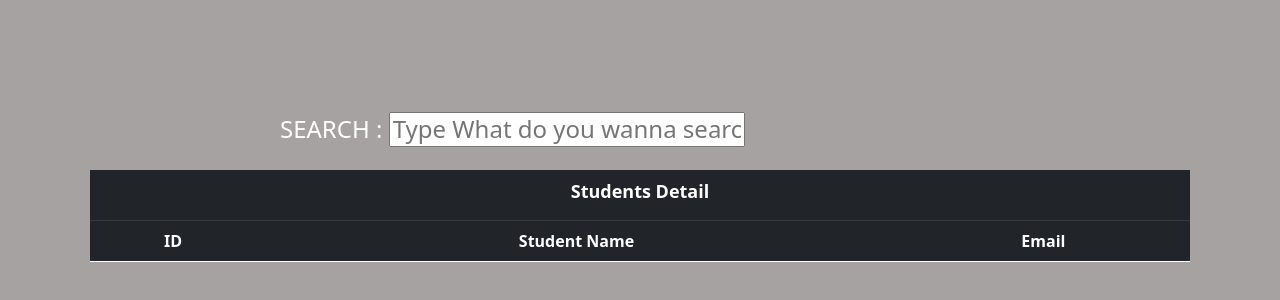
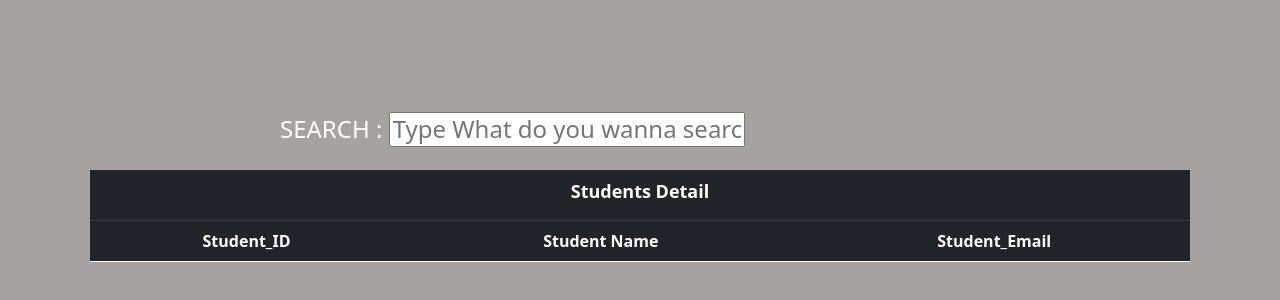
Before and after one commit to Achal4004/LMS_System, a website: page AngularUI/Pages/StudentDetail.html at #/Show in a window 1280 px wide. Shown: the part 108-408 px from the top of the page. Drawn offline with nearby package versions, Linux system fonts and the light colour scheme; some packages are replaced by stand-ins of ours; no server answers; files whose address does not match are found by name.

Commit message:
update
ok

```diff
--- a/AngularUI/Pages/StudentDetail.html
+++ b/AngularUI/Pages/StudentDetail.html
@@ -83,9 +83,9 @@
                 </div>
 
                 <tr>
-                    <th style="text-align: center;">ID</th>
+                    <th style="text-align: center;">Student_ID</th>
                     <th style="text-align: center;">Student Name</th>
-                    <th style="text-align: center;">Email </th>
+                    <th style="text-align: center;">Student_Email </th>
                 </tr>
             </thead>
             <tbody>
```
Also changed, not shown: AngularUI/Pages/showbook.html (+1 -1 lines), AngularUI/Pages/studentlogin.html (+1 -1 lines), AngularUI/index.html (+1 -0 lines), 2 other files.
